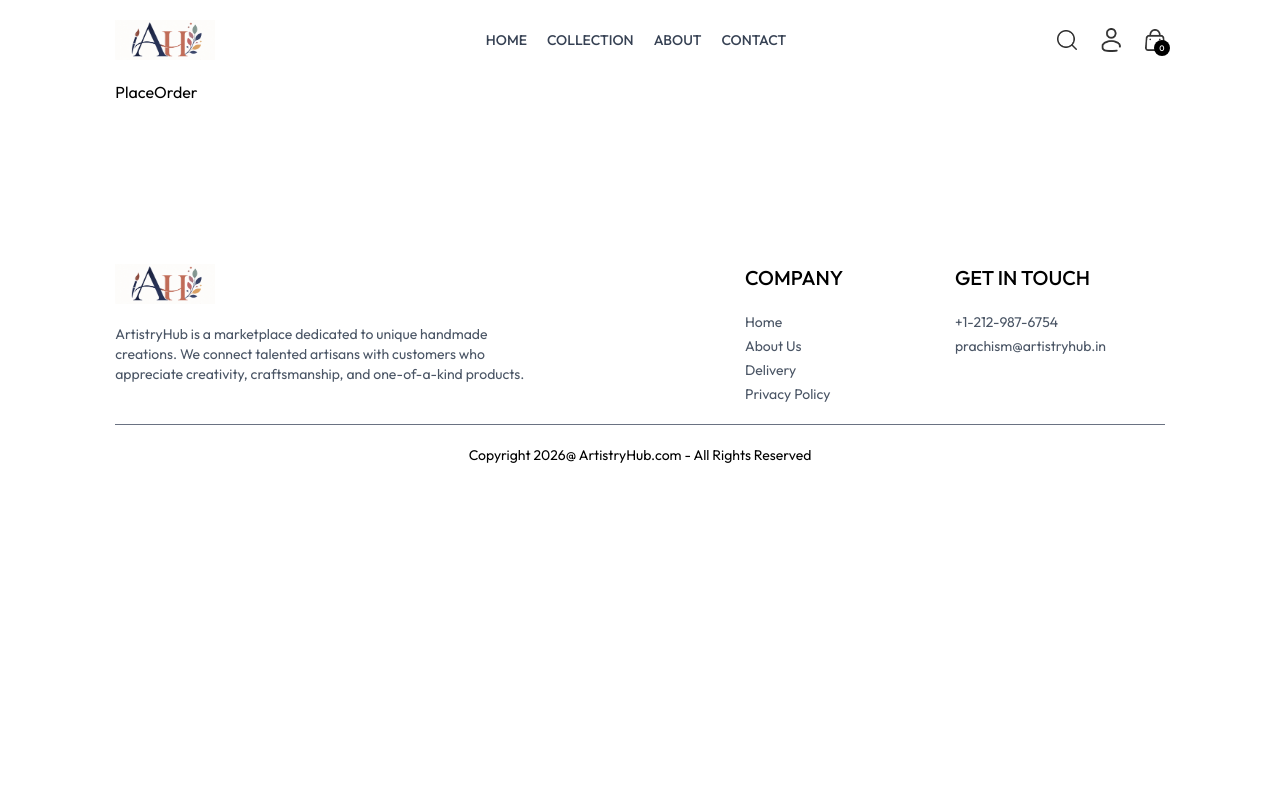
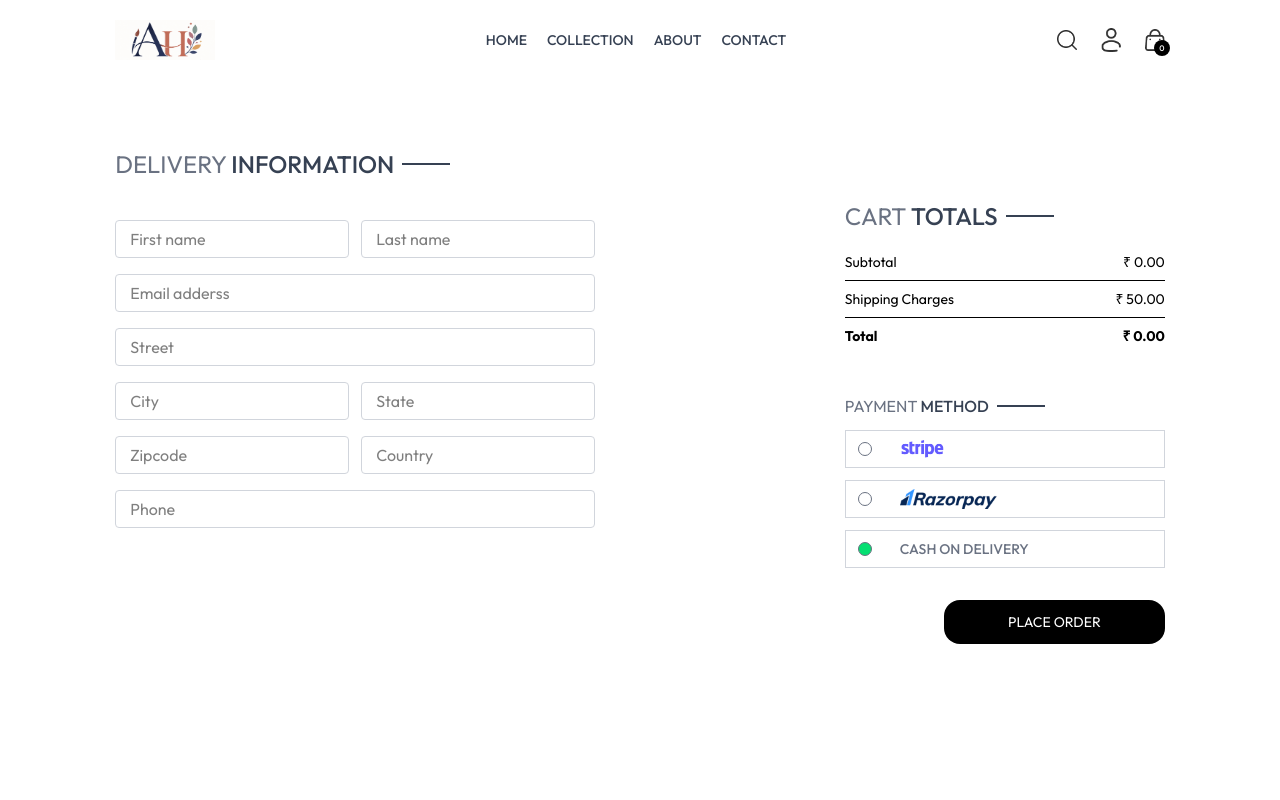
Before and after one commit to prachi93-web/ArtistryHub, a React (Vite) app in the folder frontend/: page /place-order in a window 1280 px wide. Shown: the top 800 px of the page. Built offline with nearby package versions, Linux system fonts and the light colour scheme.

Commit message:
implemented place order fe

```diff
--- a/frontend/src/assets/assets.js
+++ b/frontend/src/assets/assets.js
@@ -12,6 +12,8 @@
 import bin_icon from './bin_icon.png'
 import star_dull_icon from './star_dull_icon.png'
 import hero_img from './hero_img.png'
+import stripe_logo from './stripe_logo.png'
+import razorpay_logo from './razorpay_logo.png'
 import p_img1 from './p_img1.png'
 import p_img2 from './p_img2.png'
 import p_img3 from './p_img3.png'
@@ -33,7 +35,9 @@
     cross_icon,
     star_icon,
     star_dull_icon,
-    bin_icon
+    bin_icon,
+    stripe_logo,
+    razorpay_logo
 }
 export const products = [
   {
--- a/frontend/src/pages/PlaceOrder.jsx
+++ b/frontend/src/pages/PlaceOrder.jsx
@@ -1,8 +1,67 @@
-import React from 'react'
+import React, { useContext, useState } from 'react'
+import Title from '../components/Title'
+import CartTotal from '../components/CartTotal'
+import { assets } from '../assets/assets'
+import { ShopContext } from '../context/ShopContext'
 
 const PlaceOrder = () => {
+
+const [method, setMethod] = useState('cod');
+
+const {navigate} = useContext(ShopContext);
+
   return (
-    <div>PlaceOrder</div>
+    <div className='flex flex-col sm:flex-row justify-between gap-4 pt-5 sm:pt-14 min-h-[80vh]'>
+      {/* ---left side--- */}
+      <div className="flex flex-col gap-4 w-full sm:max-w-120">
+        <div className="text-xl sm:text-2xl my-3">
+          <Title text1={'DELIVERY'} text2={'INFORMATION'} />
+        </div>
+        <div className='flex gap-3'>
+          <input className='border border-gray-300 rounded py-1.5 px-3.5 w-full' type="text" placeholder='First name' />
+          <input className='border border-gray-300 rounded py-1.5 px-3.5 w-full' type="text" placeholder='Last name' />
+        </div>
+        <input className='border border-gray-300 rounded py-1.5 px-3.5 w-full' type="email" placeholder='Email adderss' />
+        <input className='border border-gray-300 rounded py-1.5 px-3.5 w-full' type="text" placeholder='Street' />
+        <div className='flex gap-3'>
+          <input className='border border-gray-300 rounded py-1.5 px-3.5 w-full' type="text" placeholder='City' />
+          <input className='border border-gray-300 rounded py-1.5 px-3.5 w-full' type="text" placeholder='State' />
+        </div>
+        <div className='flex gap-3'>
+          <input className='border border-gray-300 rounded py-1.5 px-3.5 w-full' type="number" placeholder='Zipcode' />
+          <input className='border border-gray-300 rounded py-1.5 px-3.5 w-full' type="text" placeholder='Country' />
+        </div>
+          <input className='border border-gray-300 rounded py-1.5 px-3.5 w-full' type="number" placeholder='Phone' />
+      </div>
+      {/* ------Right side---- */}
+      <div className="mt-8">
+        <div className="mt-8 min-w-80">
+          <CartTotal />
+        </div>
+        <div className="mt-12">
+          <Title text1={'PAYMENT'} text2={'METHOD'}/>
+          {/* payment method selection */}
+          <div className="flex gap-3 flex-col lg:flew-row">
+            <div onClick={()=>setMethod('stripe')} className="flex items-center gap-3 border  border-gray-300 p-2 px-3 cursor-pointer">
+              <p className={`min-w-3.5 h-3.5 border border-gray-500 rounded-full ${method === 'stripe' ? 'bg-green-400' : ''}`}></p>
+              <img src={assets.stripe_logo} alt="" className="h-5 mx-4" />
+            </div>
+            <div onClick={()=>setMethod('razorpay')} className="flex items-center gap-3 border  border-gray-300 p-2 px-3 cursor-pointer">
+              <p className={`min-w-3.5 h-3.5 border border-gray-500 rounded-full ${method === 'razorpay' ? 'bg-green-400' : ''}`}></p>
+              <img src={assets.razorpay_logo} alt="" className="h-5 mx-4" />
+            </div>
+            <div onClick={()=>setMethod('cod')} className="flex items-center gap-3 border  border-gray-300 p-2 px-3 cursor-pointer">
+              <p className={`min-w-3.5 h-3.5 border border-gray-500 rounded-full ${method === 'cod' ? 'bg-green-400' : ''}`}></p>
+              <p className="text-gray-500 text-sm font-medium mx-4">CASH ON DELIVERY</p>
+            </div>
+          </div>
+          <div className="w-full text-end mt-8">
+            <button onClick={()=>navigate('/orders')} className="bg-black text-white  rounded-2xl px-16 py-3 text-sm">PLACE ORDER</button>
+          </div>
+
+        </div>
+      </div>
+    </div>
   )
 }
 
```
Also changed, not shown: frontend/src/assets/razorpay_logo.png (added), frontend/src/assets/stripe_logo.png (added).
